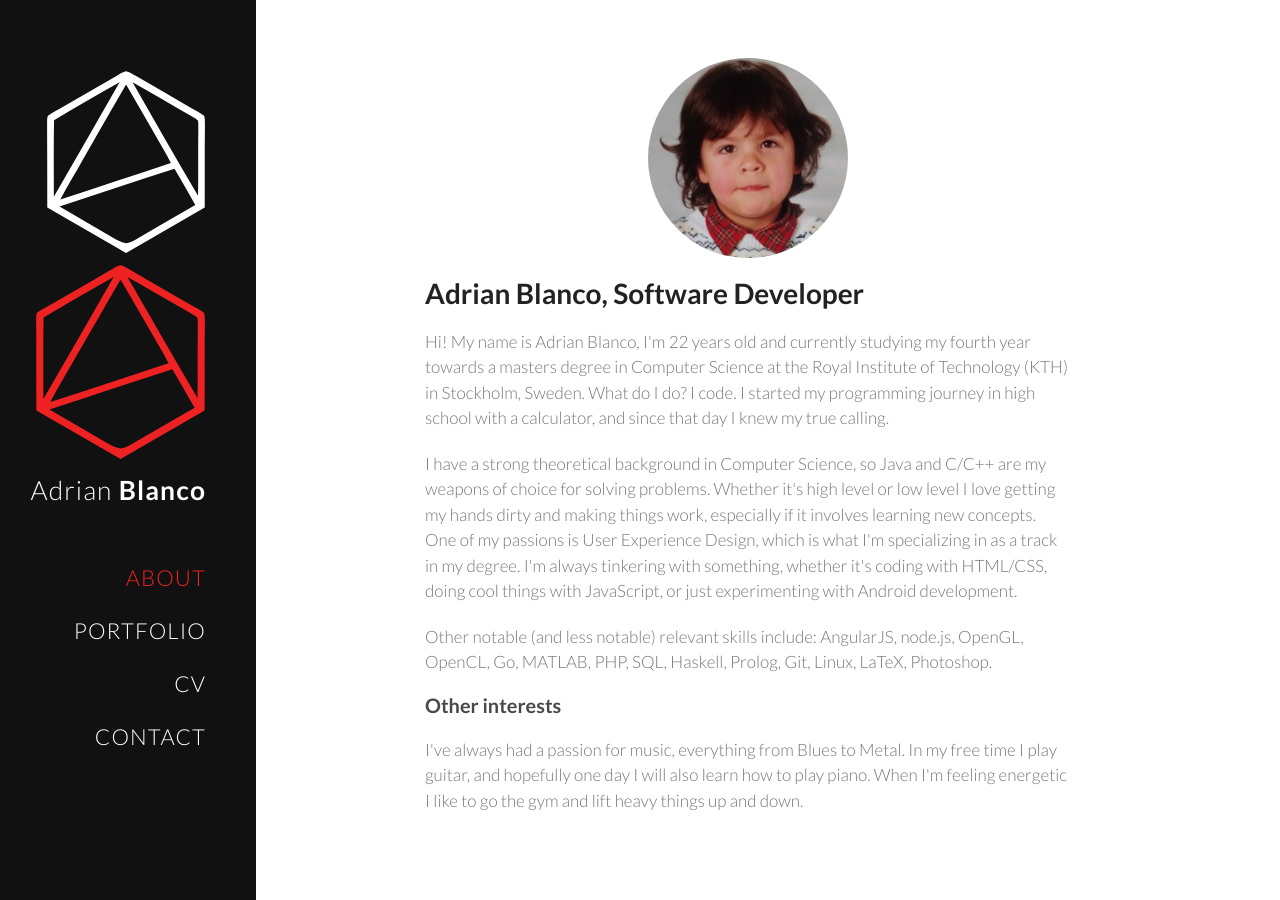
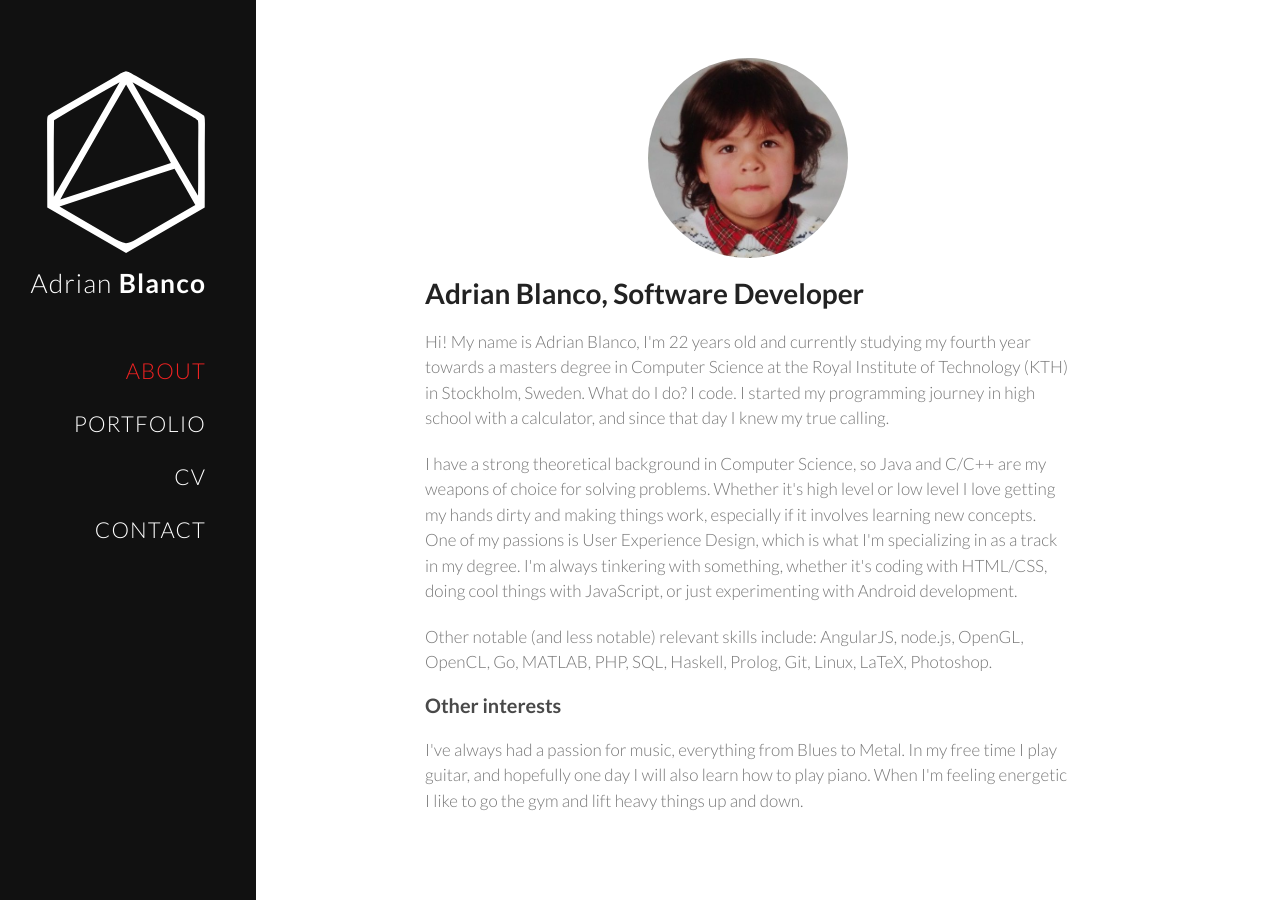
Before and after one commit to adrianblancode/adrianblancode.github.io, a Jekyll site: the page built from index.html, in a window 1280 px wide and 900 px high. Built offline with Jekyll 4.4.1, drawn with Linux system fonts in a browser that asks for light colours; nearby versions of some CDN libraries.

Commit message:
fix hiding preloaded logo

```diff
--- a/_includes/navigation.html
+++ b/_includes/navigation.html
@@ -2,7 +2,7 @@
   <div id="desktop-logo">
     <a href="/" class="white" onmouseover="toggleLogo('red')" onmouseout="toggleLogo('white')">
       <img id="dl" src="/images/logo.svg" onerror="this.src='/images/logo.png'" width="160px"/>
-      <img src="/images/logored.svg" style="display='none'"/> <!-- Preloading image -->
+      <img src="/images/logored.svg" style="display: none"/> <!-- Preloading image -->
       <div>Adrian <b>Blanco</b></div>
     </a>
   </div>
```
